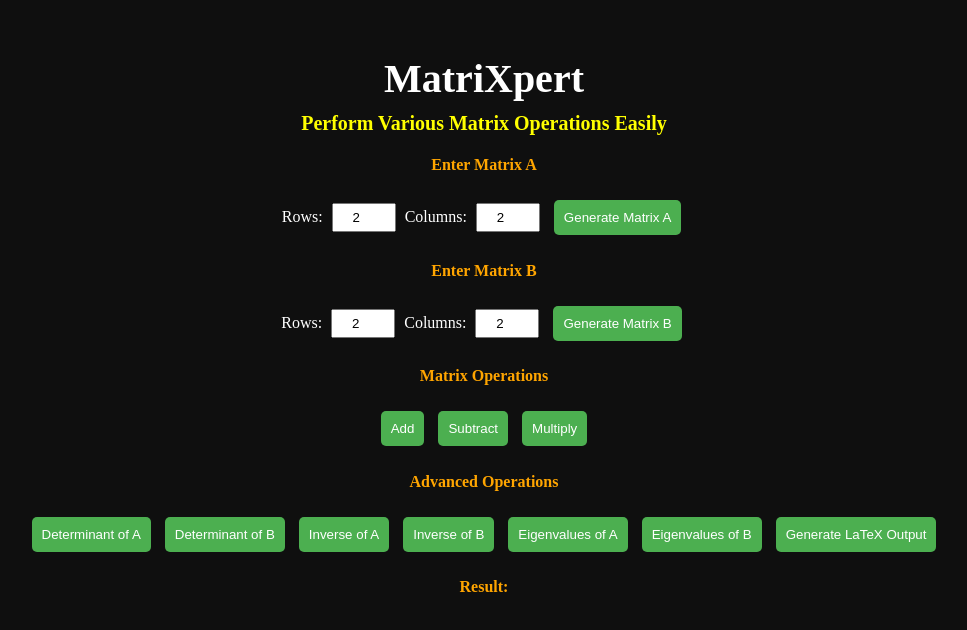
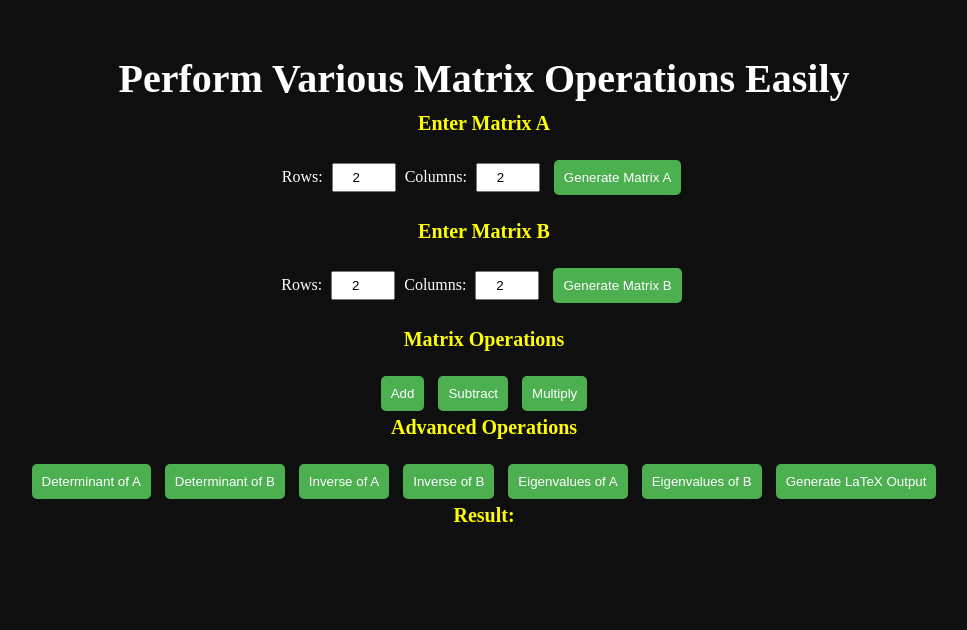
Before and after one commit to Powtheeka/MatriXpert, a plain HTML site: page index.html in a window 1280 px wide. Shown: the whole page, without its empty margins (156-1123 px from the left). Drawn offline with nearby package versions, Linux system fonts and the light colour scheme.

Commit message:
Update index.html

```diff
--- a/index.html
+++ b/index.html
@@ -1,43 +1,42 @@
 <!DOCTYPE html>
 <html>
 <head>
+    <title>MatrixXpert - Matrix Operations</title>
     <link rel="stylesheet" type="text/css" href="style.css">
-    <script src="https://cdnjs.cloudflare.com/ajax/libs/mathjs/11.3.0/math.min.js"></script>
+    <script src="https://cdnjs.cloudflare.com/ajax/libs/mathjs/11.9.0/math.min.js"></script>
     <script src="https://polyfill.io/v3/polyfill.min.js?features=es6"></script>
-    <script type="text/javascript" id="MathJax-script" async
-        src="https://cdn.jsdelivr.net/npm/mathjax@3/es5/tex-mml-chtml.js"></script>
-    <script src="script.js" defer></script>
+    <script id="MathJax-script" async src="https://cdn.jsdelivr.net/npm/mathjax@3/es5/tex-chtml.js"></script>
 </head>
 <body>
-    <h1>MatriXpert</h1>
-    <h3>Perform Various Matrix Operations Easily</h3>
+
+<h1>Perform Various Matrix Operations Easily</h1>
 
 <!-- Matrix A Input Section -->
-    <div class="matrix-section">
-        <h4>Enter Matrix A</h4>
+<h3>Enter Matrix A</h3>
+<div>
     Rows: <input type="number" id="rowsA" value="2" min="1">
     Columns: <input type="number" id="colsA" value="2" min="1">
     <button onclick="generateMatrix('A')">Generate Matrix A</button>
-        <div id="matrixA"></div>
 </div>
+<div id="matrixA" class="matrix-section"></div>
 
 <!-- Matrix B Input Section -->
-    <div class="matrix-section">
-        <h4>Enter Matrix B</h4>
+<h3>Enter Matrix B</h3>
+<div>
     Rows: <input type="number" id="rowsB" value="2" min="1">
     Columns: <input type="number" id="colsB" value="2" min="1">
     <button onclick="generateMatrix('B')">Generate Matrix B</button>
-        <div id="matrixB"></div>
 </div>
+<div id="matrixB" class="matrix-section"></div>
 
-    <!-- Basic Operations -->
-    <h4>Matrix Operations</h4>
+<!-- Matrix Operations Buttons -->
+<h3>Matrix Operations</h3>
 <button onclick="addMatrices()">Add</button>
 <button onclick="subtractMatrices()">Subtract</button>
 <button onclick="multiplyMatrices()">Multiply</button>
 
-    <!-- Advanced Operations -->
-    <h4>Advanced Operations</h4>
+<!-- Advanced Operations Buttons -->
+<h3>Advanced Operations</h3>
 <button onclick="calculateDeterminant('A')">Determinant of A</button>
 <button onclick="calculateDeterminant('B')">Determinant of B</button>
 <button onclick="calculateInverse('A')">Inverse of A</button>
@@ -47,7 +46,9 @@
 <button onclick="generateLaTeX()">Generate LaTeX Output</button>
 
 <!-- Result Section -->
-    <h4>Result:</h4>
+<h3>Result:</h3>
 <div id="result"></div>
+
+<script src="script.js"></script>
 </body>
 </html>
```
Lines whose indentation alone changed are shown as unchanged.
